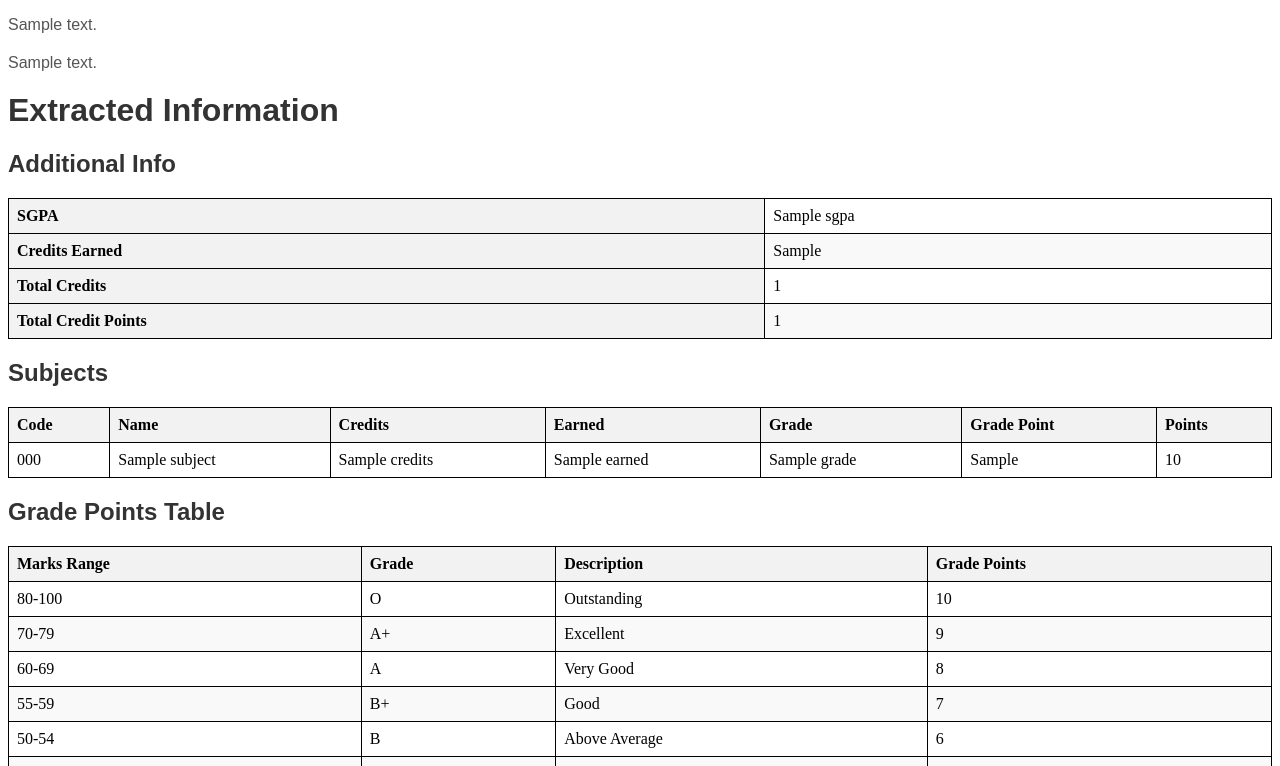
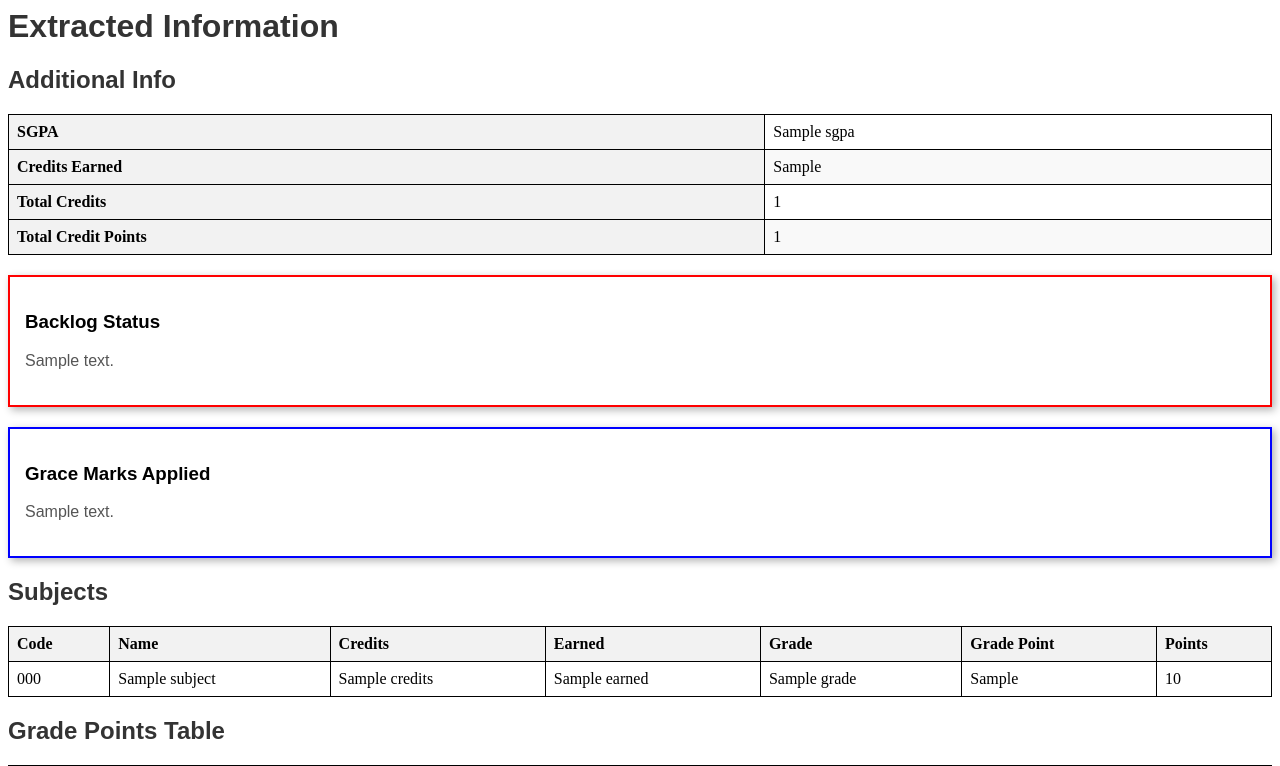
Before and after one commit to AlbatrossC/sppu_marksheet_analysis, a Flask app: template templates/FE/results.html in a window 1280 px wide. Shown: the top 766 px of the page. Run offline with Flask 3, Linux system fonts and the light colour scheme; the template is opened without the code that fills it: most values are stand-ins (such as "Sample title", 1, 10 or a date in 2020); parts of the project's set-up code (start-up, migrations or seed data) failed here and were passed over.

Commit message:
Added Css backlogs and grace marks to it

```diff
--- a/static/results_styles.css
+++ b/static/results_styles.css
@@ -64,6 +64,56 @@ a:hover {
     background-color: #45a049;
 }
 
+/* Backlog box styling */
+.backlog-box {
+    border: 2px solid red;
+    padding: 15px;
+    margin-bottom: 20px;
+    font-family: 'Arial', sans-serif;
+    background-color: #fff;
+    box-shadow: 3px 3px 8px rgba(0, 0, 0, 0.3); /* 3D shadow effect */
+    transition: transform 0.3s ease-in-out, box-shadow 0.3s ease-in-out;
+    animation: appear 1s ease-in-out forwards;
+    animation-delay: 0.5s; /* Delay for Backlog box */
+    opacity: 0; /* Start hidden */
+}
+
+.backlog-box:hover {
+    transform: translateY(-5px); /* Slight upward movement on hover */
+    box-shadow: 5px 5px 15px rgba(0, 0, 0, 0.4); /* Deeper shadow on hover */
+}
+
+/* Grace box styling */
+.grace-box {
+    border: 2px solid blue;
+    padding: 15px;
+    margin-bottom: 20px;
+    font-family: 'Arial', sans-serif;
+    background-color: #fff;
+    box-shadow: 3px 3px 8px rgba(0, 0, 0, 0.3); /* 3D shadow effect */
+    transition: transform 0.3s ease-in-out, box-shadow 0.3s ease-in-out;
+    animation: appear 1s ease-in-out forwards;
+    animation-delay: 1s; /* Delay for Grace box */
+    opacity: 0; /* Start hidden */
+}
+
+.grace-box:hover {
+    transform: translateY(-5px); /* Slight upward movement on hover */
+    box-shadow: 5px 5px 15px rgba(0, 0, 0, 0.4); /* Deeper shadow on hover */
+}
+
+/* Animation for appearance */
+@keyframes appear {
+    0% {
+        opacity: 0;
+        transform: translateY(20px); /* Start position slightly below */
+    }
+    100% {
+        opacity: 1;
+        transform: translateY(0); /* End at original position */
+    }
+}
+
 /* Grace message */
 .grace-message {
     color: #FF0000;
--- a/templates/FE/results.html
+++ b/templates/FE/results.html
@@ -6,9 +6,6 @@
     <link rel="icon" href="{{ url_for('static', filename='images/favicon.ico') }}" type="image/x-icon">
     <meta name="viewport" content="width=device-width, initial-scale=1.0">
     <title>Analysis</title>
-
-    <p>{{ backlog_message }}</p>
-    <p>{{ grace_message }}</p>
 
     <style>
         table {
@@ -50,6 +47,18 @@
         </tr>
     </table>
 
+
+    <div class="backlog-box">
+        <h3>Backlog Status</h3>
+        <p>{{ backlog_message }}</p>
+    </div>
+
+
+    <div class="grace-box">
+        <h3>Grace Marks Applied</h3>
+        <p>{{ grace_message }}</p>
+    </div>
+
     <h2>Subjects</h2>
     <table>
         <thead>
@@ -77,8 +86,6 @@
             {% endfor %}
         </tbody>
     </table>
-
-
 
     <h2>Grade Points Table</h2>
     <table>
```
